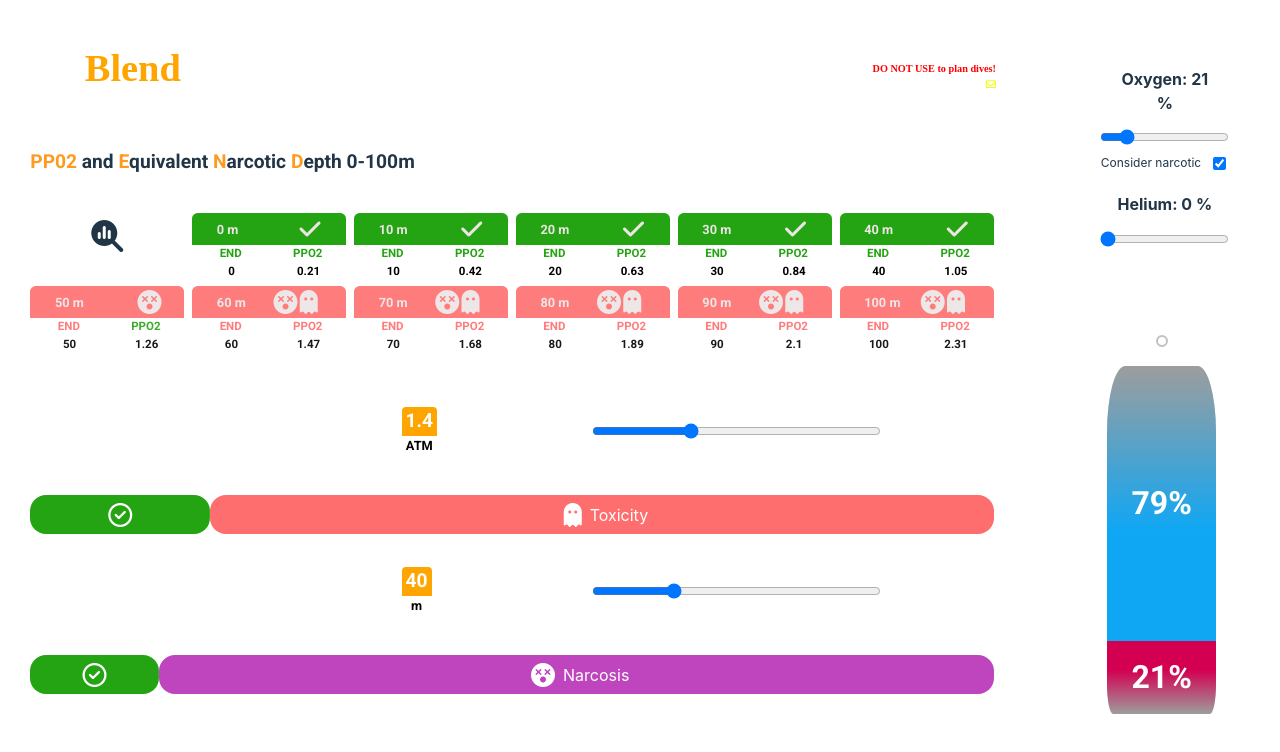
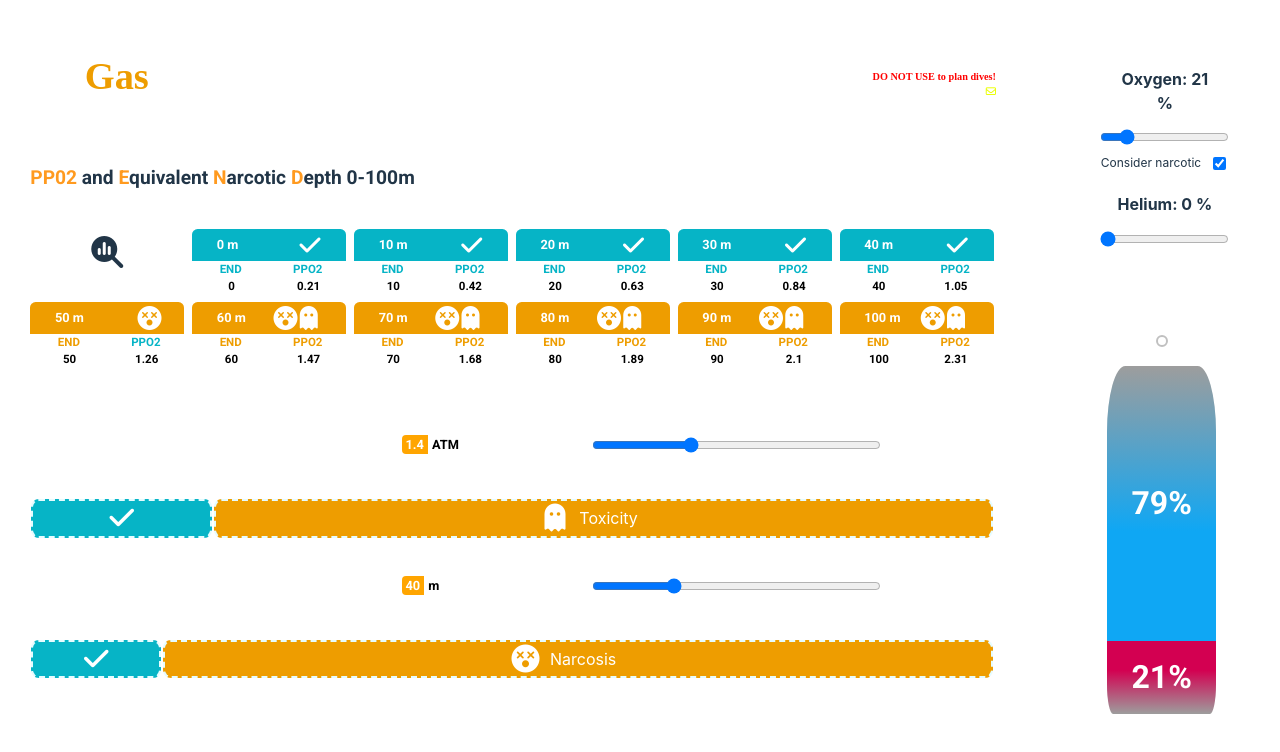
Before and after one commit to ClementBenezech/GasMixer, a React (Vite) app: page / in a window 1280 px wide. Shown: the top 752 px of the page. Built offline with nearby package versions, Linux system fonts and the light colour scheme; a web font is replaced by a local one.

Commit message:
multiple UI improvements

```diff
--- a/src/components/GasAnalysis/GasAnalysis.style.tsx
+++ b/src/components/GasAnalysis/GasAnalysis.style.tsx
@@ -135,7 +135,7 @@ export const StandardTableCell = styled.div<{
 }>`
   display: flex;
   justify-content: space-between;
-  color: #ede5e5;
+  color: #ffffff;
   background: ${(props) => props.color};
   width: 100%;
   height: 4vh;
--- a/src/components/GasAnalysis/GasAnalysis.tsx
+++ b/src/components/GasAnalysis/GasAnalysis.tsx
@@ -49,7 +49,7 @@ const OxygenPartialPressure = () => {
     };
 
     return (
-      <S.TableCard opacity={isGasMixSafe ? 1 : 0.9}>
+      <S.TableCard opacity={isGasMixSafe ? 1 : 1}>
         <S.StandardTableCell color={CellColors.cell}>
           <S.DepthValue>{`${depth} m`}</S.DepthValue>
           {isDepthNarcotic && NarcosisIcon}
@@ -97,9 +97,9 @@ const OxygenPartialPressure = () => {
                 pressure.
               </p>
               <p>
-                This value should generally not be higher than 1.4 ATM for
-                bottom phases, and 1.6 ATM for static phases like decompression
-                stops
+                You can go up to 1.8 ATM in this app, but this value should
+                generally not be higher than 1.4 ATM for "active" bottom phases,
+                and 1.6 ATM for static phases like decompression stops.
               </p>
               <p>
                 This value will impact the depth at which a specific mix can be
@@ -108,7 +108,7 @@ const OxygenPartialPressure = () => {
               </p>
               <p>
                 Beyond those limits, oxygen toxicity can occur, leading to
-                potential strokes, loss of regulatorive and death by drowning.
+                potential strokes, loss of consciousness and death by drowning.
               </p>
             </div>
           }
--- a/src/components/GasAnalysis/functions.ts
+++ b/src/components/GasAnalysis/functions.ts
@@ -47,7 +47,7 @@ export const getNarcosisZones = (
           ? maxNarcosisDepth
           : 300,
       end: 300,
-      color: "#be45be",
+      color: dangerColor,
       danger: true,
       dangerLabel: "Narcosis",
     },
--- a/src/components/SimpleBarGraph/SimpleBarGraph.style.tsx
+++ b/src/components/SimpleBarGraph/SimpleBarGraph.style.tsx
@@ -1,4 +1,4 @@
-import styled from "styled-components";
+import styled, { css } from "styled-components";
 
 export const BarChartContainer = styled.div`
   width: 98%;
@@ -81,21 +81,43 @@ export const Bar = styled.div<{
   flex-direction: row;
   justify-content: center;
   align-items: center;
+  box-sizing: border-box;
+  border-radius: 1vh;
+  border: 0.3vh dashed #e5fcff;
 
-  border-radius: 2vh;
-  box-shadow: 0px 1px 1px;
-  box-sizing: border-box;
+  margin: 0 1px;
+
+  ${(props) =>
+    props.width === "0" &&
+    css`
+      display: none;
+    `};
 
   & > i {
-    padding: 1vh;
+    box-sizing: border-box;
 
-    font-size: 3vh;
+    font-size: 3.5vh;
+    width: 4.5vh;
+    padding: 0.5vh;
+    border-radius: 50%;
+    z-index: 2;
+  }
+
+  & > p {
+    padding-left: 2.5vw;
+    padding-right: 0.5vw;
+    border-radius: 1vh;
+    position: relative;
+    left: -2vw;
+    color: #ffffff;
   }
 
   &:last-child {
     ${DepthLabel} {
       display: none;
     }
+  }
+  &:first-child {
   }
 `;
 
@@ -128,7 +150,7 @@ export const ParameterValueAndUnit = styled.div`
   overflow: hidden;
   width: min-content;
   margin-right: 1vw;
-  flex-wrap: wrap;
+  flex-wrap: nowrap;
 
   @media only screen and (max-width: 1024px) {
     width: 10vw;
@@ -141,7 +163,7 @@ export const ParameterValue = styled.div`
   width: 100%;
   text-align: center;
   padding: 0 0.5vh;
-  font-size: 1.5vw;
+  font-size: 1vw;
   @media only screen and (max-width: 1024px) {
     font-size: 1.7vh;
   }
@@ -153,9 +175,13 @@ export const ParameterUnit = styled.div`
   color: black;
   width: 100%;
   text-align: center;
+  display: flex;
+  align-items: center;
   padding: 0 0.5vh;
+
   @media only screen and (max-width: 1024px) {
     font-size: 1.5vh;
+    display: block;
   }
 `;
 
--- a/src/components/SimpleBarGraph/SimpleBarGraph.tsx
+++ b/src/components/SimpleBarGraph/SimpleBarGraph.tsx
@@ -20,11 +20,11 @@ const SimpleBarGraph = ({
     return shouldBarBeDisplayed ? (
       <S.Bar color={zone.color} width={barWidth.toString()}>
         {zone.danger && barWidth > lowestBarWidthToShowIcon && dangerIcon}
-        {zone.danger &&
-          barWidth > lowestBarWidthToShowLabel &&
-          zone.dangerLabel}
+        {zone.danger && barWidth > lowestBarWidthToShowLabel && (
+          <p>{zone.dangerLabel}</p>
+        )}
         {!zone.danger && barWidth > lowestBarWidthToShowIcon && (
-          <i className="fa-regular fa-circle-check"></i>
+          <i className="fa-solid fa-check"></i>
         )}
         <S.DepthLabel>{`${zone.end} m`}</S.DepthLabel>
       </S.Bar>
--- a/src/components/TankMixer/TankMixer.tsx
+++ b/src/components/TankMixer/TankMixer.tsx
@@ -5,6 +5,7 @@ import * as S from "./TankMixer.style";
 import { getTankGases } from "../utils/functions";
 import { useEffect, useState } from "react";
 import { AppContext, DataContext, defaultContext } from "../../AppContext";
+import { dangerColor } from "../utils/constants";
 
 const TankMixer = () => {
   const [appData, setAppData] = useState(defaultContext);
@@ -94,8 +95,8 @@ const TankMixer = () => {
           <S.AppTitle color="White">
             <i className="fa-solid fa-user-secret"></i>
           </S.AppTitle>
-          <S.AppTitle color="orange">{`Blend`}</S.AppTitle>
-          <S.AppTitle color="White">{`Inspector`}</S.AppTitle>
+          <S.AppTitle color={dangerColor}>{`Gas`}</S.AppTitle>
+          <S.AppTitle color="White">{`Crafter`}</S.AppTitle>
 
           <S.AppInfo>
             <S.Disclaimer>{`For education only.`}</S.Disclaimer>
--- a/src/components/utils/constants.ts
+++ b/src/components/utils/constants.ts
@@ -4,5 +4,8 @@ export const maxSafePPO2 = 1.4;
 export const oxygenColor = "#0aad9e";
 export const nitrogenColor = "#00a0db";
 
-export const dangerColor = "#ff6e6e";
-export const safeColor = "#24a412";
+/* export const dangerColor = "#ed5418";
+export const safeColor = "#24a412"; */
+
+export const dangerColor = "#ee9d00";
+export const safeColor = "#06b4c6";
```
